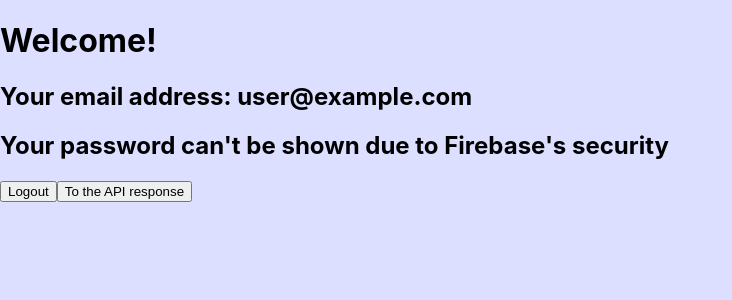
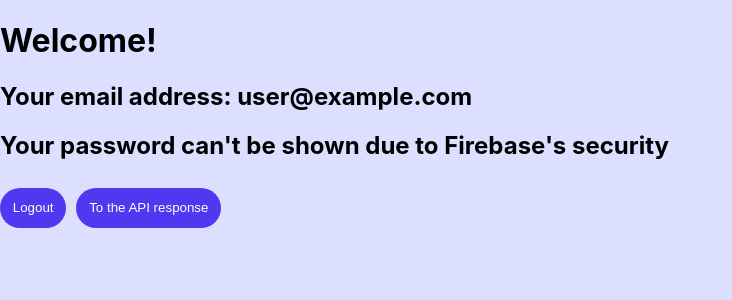
Before and after one commit to kgergo99/syncee_login_test, a React (Create React App) app in the folder login_app/: page /home in a window 1280 px wide. Shown: the top 300 px of the page, without its empty margins (0-732 px from the left). Built offline with nearby package versions, Linux system fonts and the light colour scheme; no server answers; sample sign-in values are in the browser's storage.

Commit message:
Api listing shows up correctly

```diff
--- a/login_app/src/App.js
+++ b/login_app/src/App.js
@@ -6,6 +6,8 @@ import { ToastContainer, toast } from 'react-toastify';
 import 'react-toastify/dist/ReactToastify.css';
 import HomePage from "./pages/HomePage.js";
 import ProtectedRoute from "./components/ProtectedRoute.js";
+import ListingPage from "./pages/ListingPage.js";
+import CurrencyList from "./components/CurrencyListing.js";
 
 function App() {
   return (
@@ -22,7 +24,11 @@ function App() {
               <HomePage />
             </ProtectedRoute>
           } />
-
+          <Route path="/listing" element={
+            <ProtectedRoute>
+              <CurrencyList />
+            </ProtectedRoute>
+          } />
 
         </Routes>
       </UserAuthContextProvider>
--- /dev/null
+++ b/login_app/src/components/CurrencyListing.js
@@ -0,0 +1,69 @@
+import React, { useEffect, useState } from "react";
+import fetchCurrencies from "../scripts/fetchdata";
+import styled from "styled-components";
+import { useNavigate } from "react-router";
+
+const ListingHeader = styled.div`
+    display: flex;
+    align-items: center;
+    justify-content: space-between;
+`;
+
+const Button = styled.button`
+    margin-top: 1vh;
+    margin-bottom: 2vh;
+    padding: 1.6vh;
+    background-color: var(--accent-color);
+    color: #fff;
+    border: none;
+    border-radius: 25px;
+    cursor: pointer;
+
+    height: 10vw;
+    max-height:40px;
+`;
+
+
+const CurrencyList = () => {
+    const [currencies, setCurrencies] = useState([]);
+    const navigate = useNavigate();
+
+    const handleClick = () => {
+        navigate("/home");
+    }
+
+    useEffect(() => {
+      const fetchData = async () => {
+        console.log("fetch start");
+        const response = await fetchCurrencies();
+        console.log("fetch end", response);
+
+        // Make sure response.data is an array before setting it as the state
+        if (Array.isArray(response.data)) {
+          setCurrencies(response.data);
+        } else {
+          console.error("Invalid data format:", response);
+        }
+      };
+
+      fetchData();
+    }, []);
+
+    return (
+      <div>
+        <ListingHeader>
+            <h1>Currency List</h1>
+            <Button onClick={handleClick}>Back</Button>
+        </ListingHeader>
+
+        <ul>
+          {currencies.map((currency) => (
+            <li key={currency.id}>{currency.name} | {currency.id} | Min. size: {currency.min_size}</li>
+          ))}
+        </ul>
+      </div>
+    );
+  };
+
+
+export default CurrencyList;
--- a/login_app/src/pages/HomePage.js
+++ b/login_app/src/pages/HomePage.js
@@ -1,8 +1,25 @@
 import { useUserAuth } from "../context/UserAuthContext";
 import styled from "styled-components";
 import { Navigate, useNavigate } from "react-router-dom";
+
 const Button = styled.button`
+    margin-top: 1vh;
+    margin-bottom: 2vh;
+    padding: 1.6vh;
+    background-color: var(--accent-color);
+    color: #fff;
+    border: none;
+    border-radius: 25px;
+    cursor: pointer;
 
+    height: 10vw;
+    max-height:40px;
+`;
+
+const ButtonContainer = styled.div`
+    display: flex;
+    align-items: center;
+    gap: 10px;
 `;
 
 function HomePage() {
@@ -18,7 +35,7 @@ function HomePage() {
     }
 
     const handleClick = () => {
-        navigate("/");
+        navigate("/listing");
     }
 
 
@@ -28,8 +45,11 @@ function HomePage() {
             {user && <h2>Your email address: {user.email}</h2>}
             {user && <h2>Your password can't be shown due to Firebase's security</h2>}
             {!user && <h2>You are not logged in!</h2>}
-            <Button onClick={handleLogout}>Logout</Button>
-            <Button onClick={handleClick}>To the API response</Button>
+            <ButtonContainer>
+                <Button onClick={handleLogout}>Logout</Button>
+                <Button onClick={handleClick}>To the API response</Button>
+            </ButtonContainer>
+
         </div>
     );
   }
--- /dev/null
+++ b/login_app/src/pages/ListingPage.js
@@ -0,0 +1,11 @@
+import CurrencyList from "../components/CurrencyListing";
+
+function ListingPage() {
+    <div>
+        <h1>Listings</h1>
+        <CurrencyList></CurrencyList>
+    </div>
+
+}
+
+export default ListingPage;
--- a/login_app/src/scripts/fetchdata.js
+++ b/login_app/src/scripts/fetchdata.js
@@ -1,11 +1,12 @@
 const fetchCurrencies = async () => {
     try {
-      const response = await fetch("https://api.coinbase.com/v2/currencies");
-      const data = await response.json();
-      return data.data;
+        const response = await fetch("https://api.coinbase.com/v2/currencies");
+        const data = await response.json();
+        console.log(data)
+        return data;
     } catch (error) {
-      console.error("Error fetching data:", error);
-      return [];
+        console.error("Error fetching data:", error);
+        return [];
     }
   };
 
```
Also changed, not shown: login_app/src/pages/Listing.js (deleted, +0 -7 lines).
